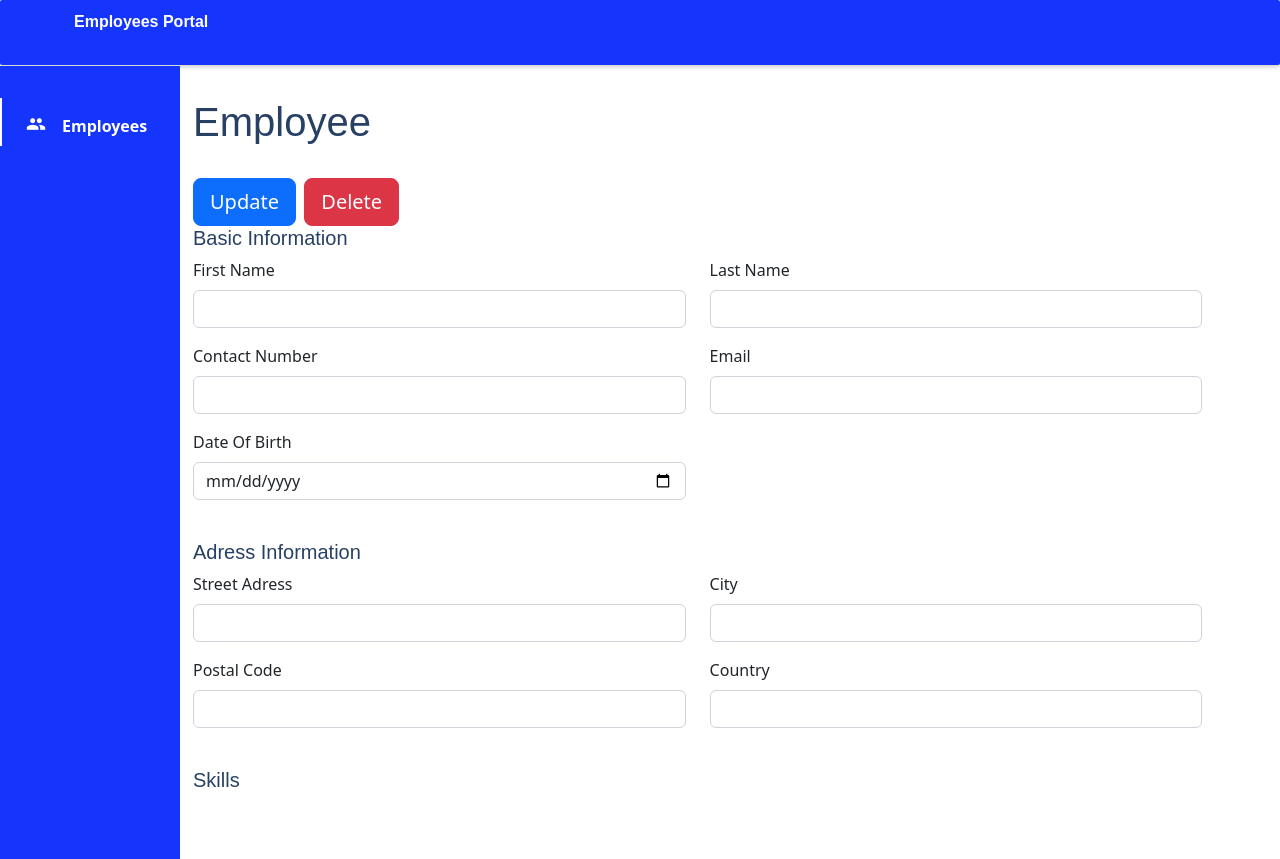
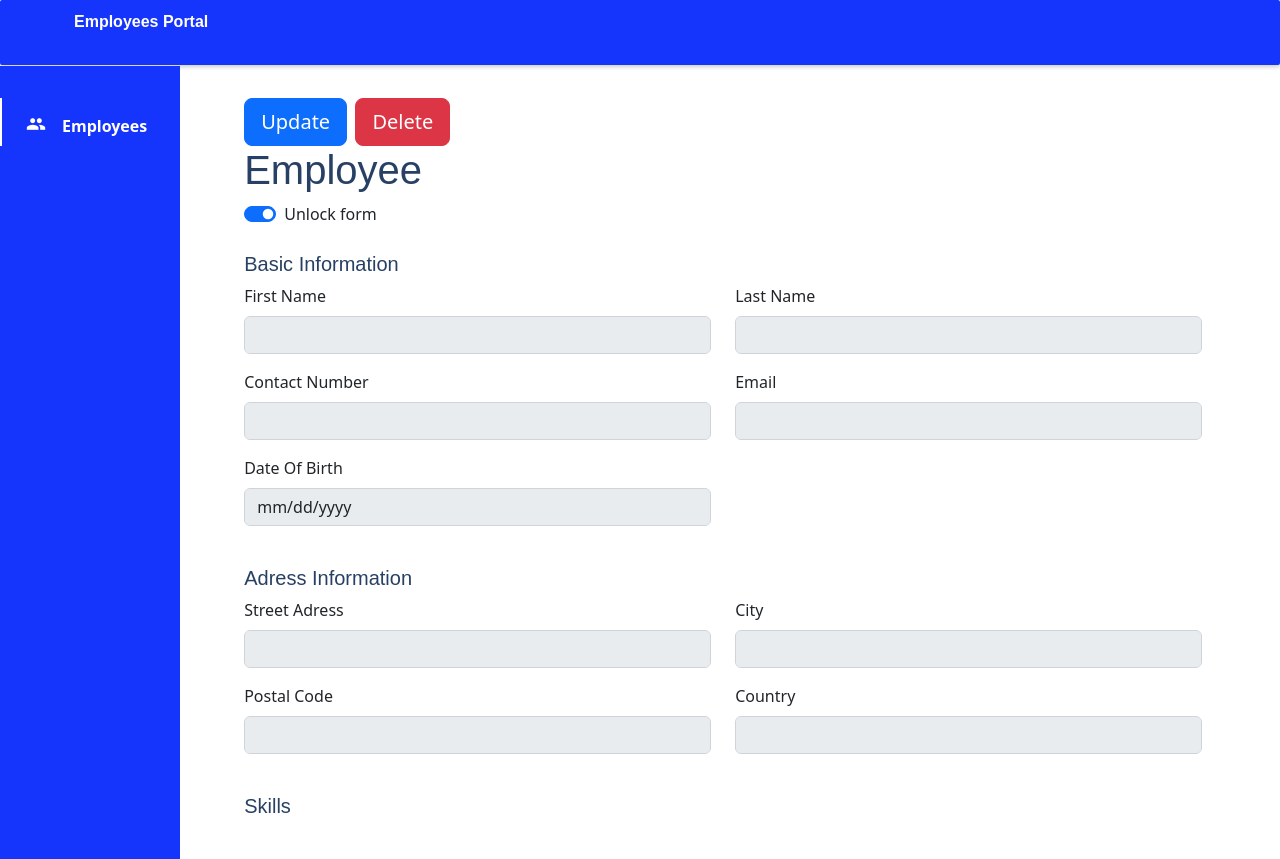
Before and after one commit to SinethembaDlova/employees-portal, a React (Create React App) app: page /employees/1 in a window 1280 px wide. Before the commit the page ends 833 px from the top, so only its background shows below. Built offline with nearby package versions, Linux system fonts and the light colour scheme; no server answers.

Commit message:
added a switch to toggle disable state for the form

```diff
--- a/src/components/Container/index.style.js
+++ b/src/components/Container/index.style.js
@@ -5,7 +5,7 @@ const PageContainer = styled.section`
   height: 100%;
   padding: 20px 65px;
   background-color: white;
-  margin: 1% 1% 1% 10%;
+  margin: 1% 1% 1% 14%;
 `;
 
 export default PageContainer;
--- a/src/views/employee/index.js
+++ b/src/views/employee/index.js
@@ -22,6 +22,7 @@ const Employee = () => {
       },
       skills: []
   });
+  const [isDisabled, setIsDisabled] = useState(true);
 
 
   useEffect(() => {
@@ -44,8 +45,6 @@ const Employee = () => {
   return (
     <Fragment>
         <Container>
-            <h1>Employee</h1>
-            <br />
             <Form>
               <Button size='lg' color="primary" className="float-right">
                 Update
@@ -53,6 +52,21 @@ const Employee = () => {
               <Button size='lg' color="danger" className="float-right">
                 Delete
               </Button>
+
+              <h1>Employee</h1>
+
+              <FormGroup switch disabled={ isDisabled } >
+                  <Input
+                    type="switch"
+                    size="md"
+                    checked={ isDisabled }
+                    onClick={() => {
+                      setIsDisabled(!isDisabled);
+                    }}
+                  />
+                  <Label check>{ isDisabled ? 'Unlock form' : 'Lock form' }</Label>
+              </FormGroup>
+              <br />
               <h5>Basic Information</h5>
               <Row>
                 <Col md={6}>
@@ -63,6 +77,8 @@ const Employee = () => {
                     <Input
                       id="first_name"
                       name="first_name"
+                      value={ employee?.first_name }
+                      disabled={ isDisabled }
                     />
                   </FormGroup>
               </Col>
@@ -74,6 +90,8 @@ const Employee = () => {
                   <Input
                     id="last_name"
                     name="last_name"
+                    value={ employee?.last_name }
+                    disabled={ isDisabled }
                   />
                 </FormGroup>
               </Col>
@@ -87,6 +105,8 @@ const Employee = () => {
                     <Input
                       id="contact_number"
                       name="contact_number"
+                      value={ employee?.contact_number }
+                      disabled={ isDisabled }
                     />
                   </FormGroup>
               </Col>
@@ -98,6 +118,8 @@ const Employee = () => {
                   <Input
                     id="email"
                     name="email"
+                    value={ employee?.email }
+                    disabled={ isDisabled }
                   />
                 </FormGroup>
               </Col>
@@ -112,6 +134,8 @@ const Employee = () => {
                       id="dob"
                       name="dob"
                       type="date"
+                      value={ employee?.email }
+                      disabled={ isDisabled }
                     />
                   </FormGroup>
               </Col>
@@ -127,6 +151,8 @@ const Employee = () => {
                     <Input
                       id="street_address"
                       name="street_address"
+                      value={ employee?.address?.street_address }
+                      disabled={ isDisabled }
                     />
                   </FormGroup>
               </Col>
@@ -138,6 +164,8 @@ const Employee = () => {
                   <Input
                     id="city"
                     name="city"
+                    value={ employee?.address?.city }
+                    disabled={ isDisabled }
                   />
                 </FormGroup>
               </Col>
@@ -151,6 +179,8 @@ const Employee = () => {
                     <Input
                       id="postal_code"
                       name="postal_code"
+                      value={ employee?.address?.postal_code }
+                      disabled={ isDisabled }
                     />
                   </FormGroup>
               </Col>
@@ -162,6 +192,8 @@ const Employee = () => {
                   <Input
                     id="country"
                     name="country"
+                    value={ employee?.address?.country }
+                    disabled={ isDisabled }
                   />
                 </FormGroup>
               </Col>
```
